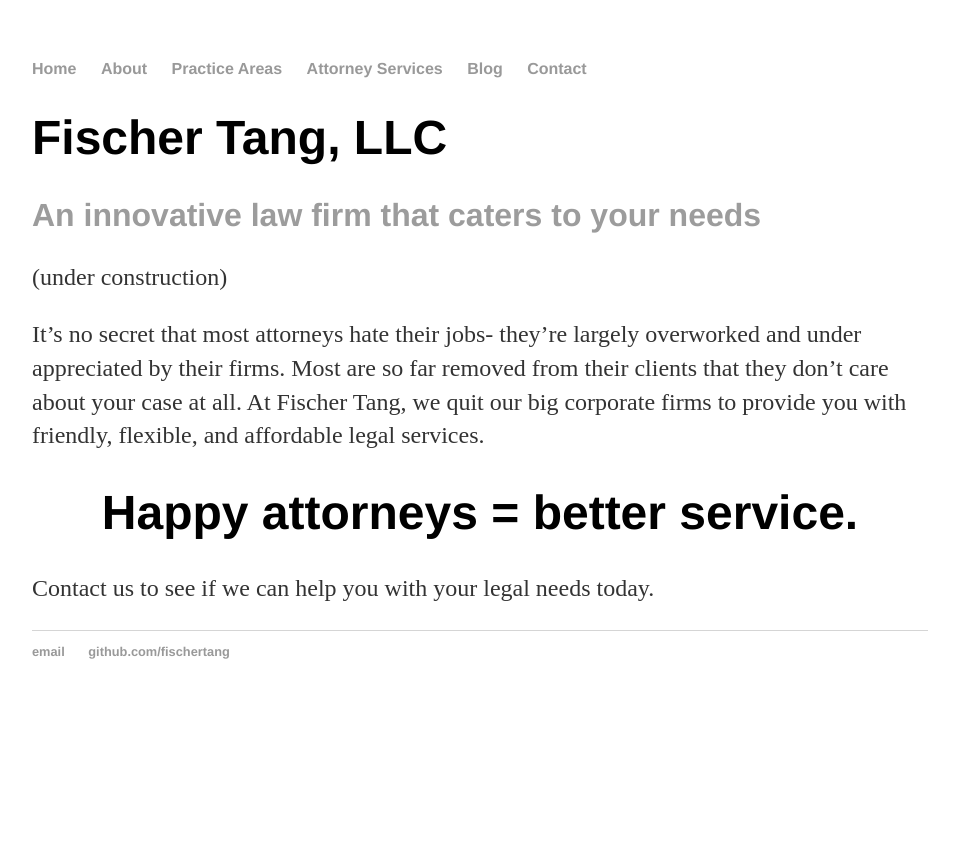
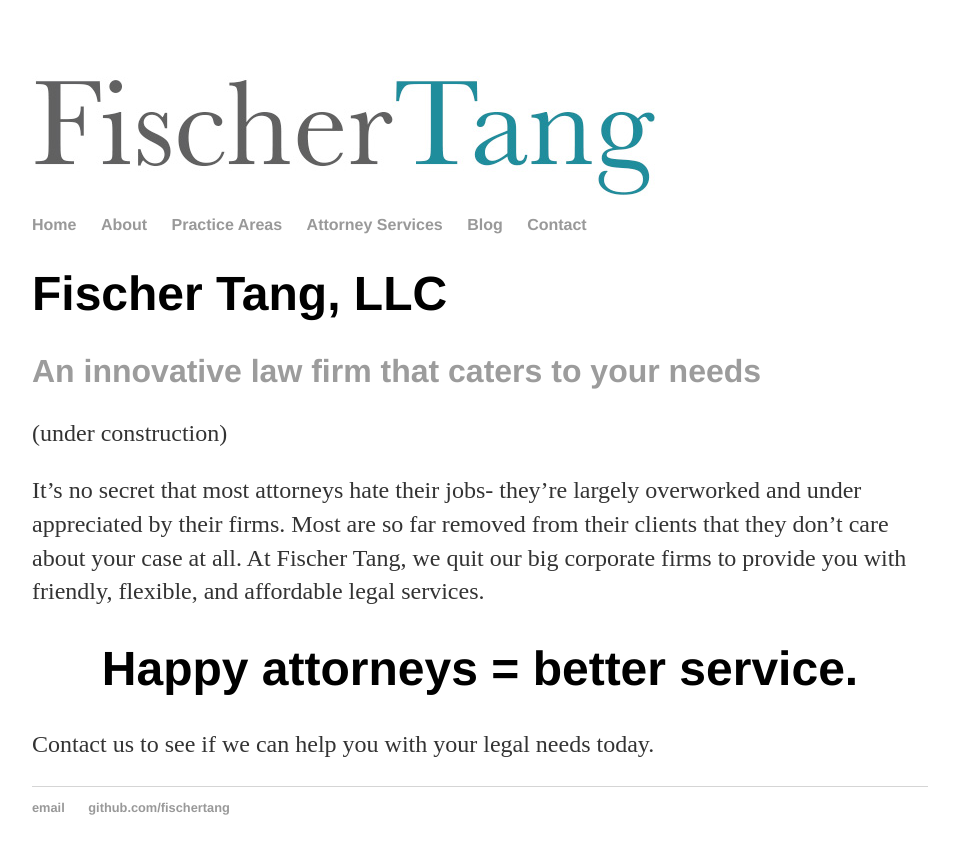
Before and after one commit to fischertang/fischertang.github.io, a Jekyll site: the page built from index.html, in a window 1280 px wide. Shown: the top 854 px of the page, without its empty margins (160-1119 px from the left). Built offline with Jekyll 4.4.1, drawn with Linux system fonts in a browser that asks for light colours.

Commit message:
Update default.html

```diff
--- a/_layouts/default.html
+++ b/_layouts/default.html
@@ -6,6 +6,7 @@
 			<link rel="stylesheet" type="text/css" href="/css/main.css">
 		</head>
 		<body>
+			<img src="images/ftlogo.jpg">
 			<nav>
 	    		<ul>
 	        		<li><a href="/">Home</a></li>
```
